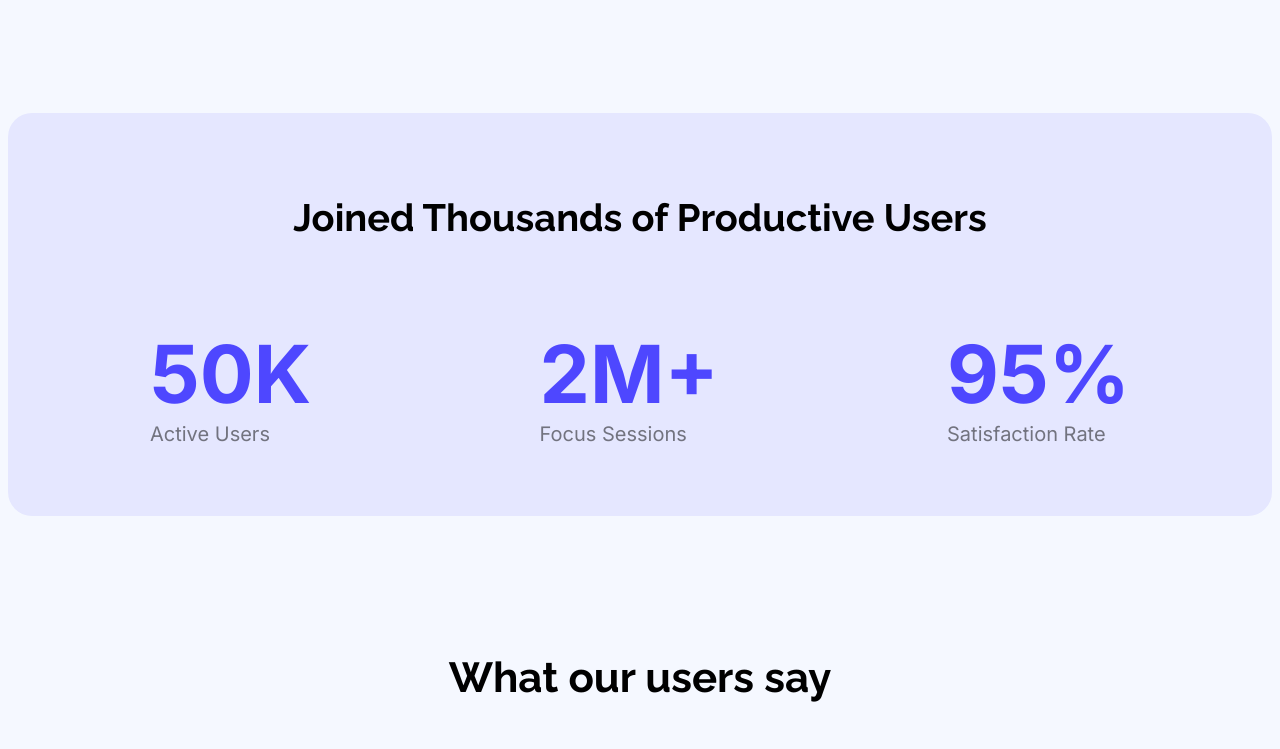
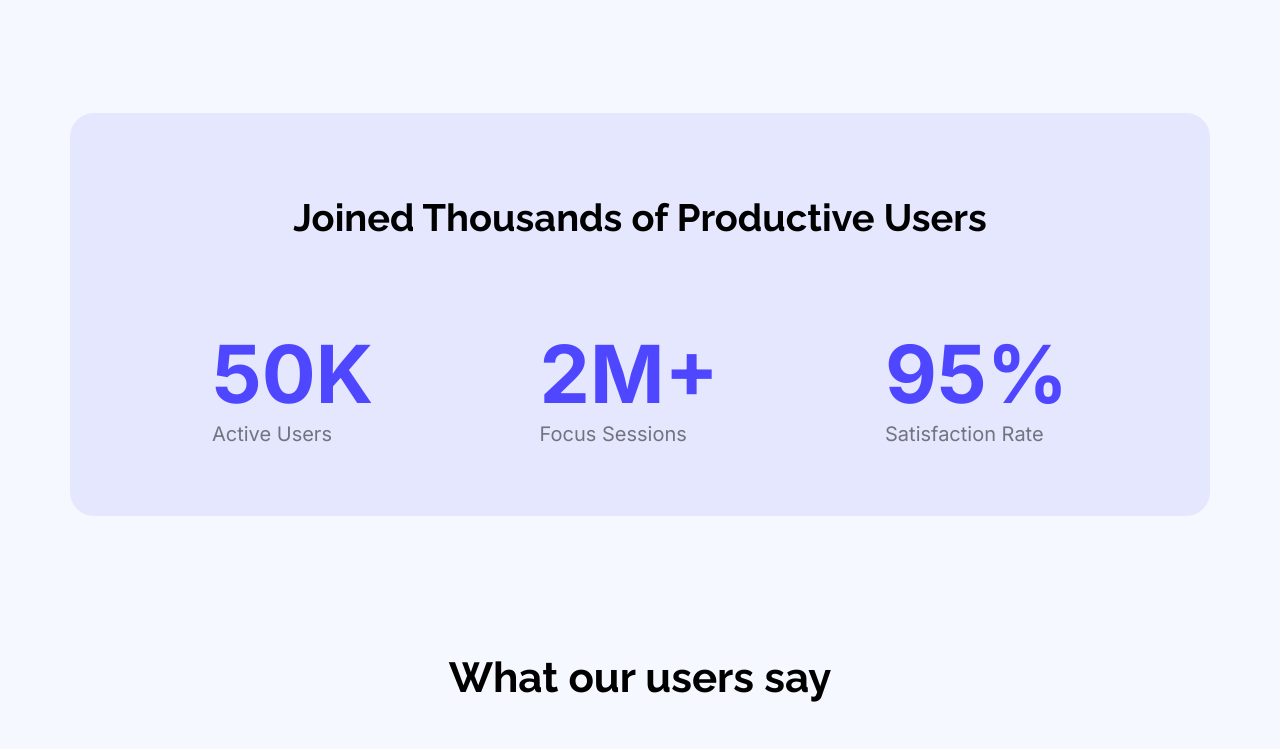
Before and after one commit to tahmid-codes-it/assignment-01, a plain HTML site: page index.html in a window 1280 px wide. Shown: the part 1101-1850 px from the top of the page. Drawn offline with Linux system fonts and the light colour scheme.

Commit message:
corrected margins and paddings

```diff
--- a/style.css
+++ b/style.css
@@ -163,7 +163,7 @@ nav button:hover {
     max-width: 1140px;
     background-color: #E5E7FF;
     margin: 0 auto;
-    padding: 50px 142px;
+    padding: 50px 0px;
     border-radius: 24px;
     margin-bottom: 137px;
     transition: scale 0.45s;
@@ -183,6 +183,8 @@ nav button:hover {
 .bottom {
     display: flex;
     justify-content: space-between;
+    gap: 158px;
+    margin: 0px 142px;
 }
 
 .bottom h1 {
@@ -272,7 +274,7 @@ nav button:hover {
     background-color: #FFFFFF;
     max-width: 1140px;
     margin: 0 auto;
-    padding: 71px 312px;
+    padding: 71px 0px;
     border-radius: 14px;
     margin-bottom: 93px;
     transition: scale 0.45s;
```
